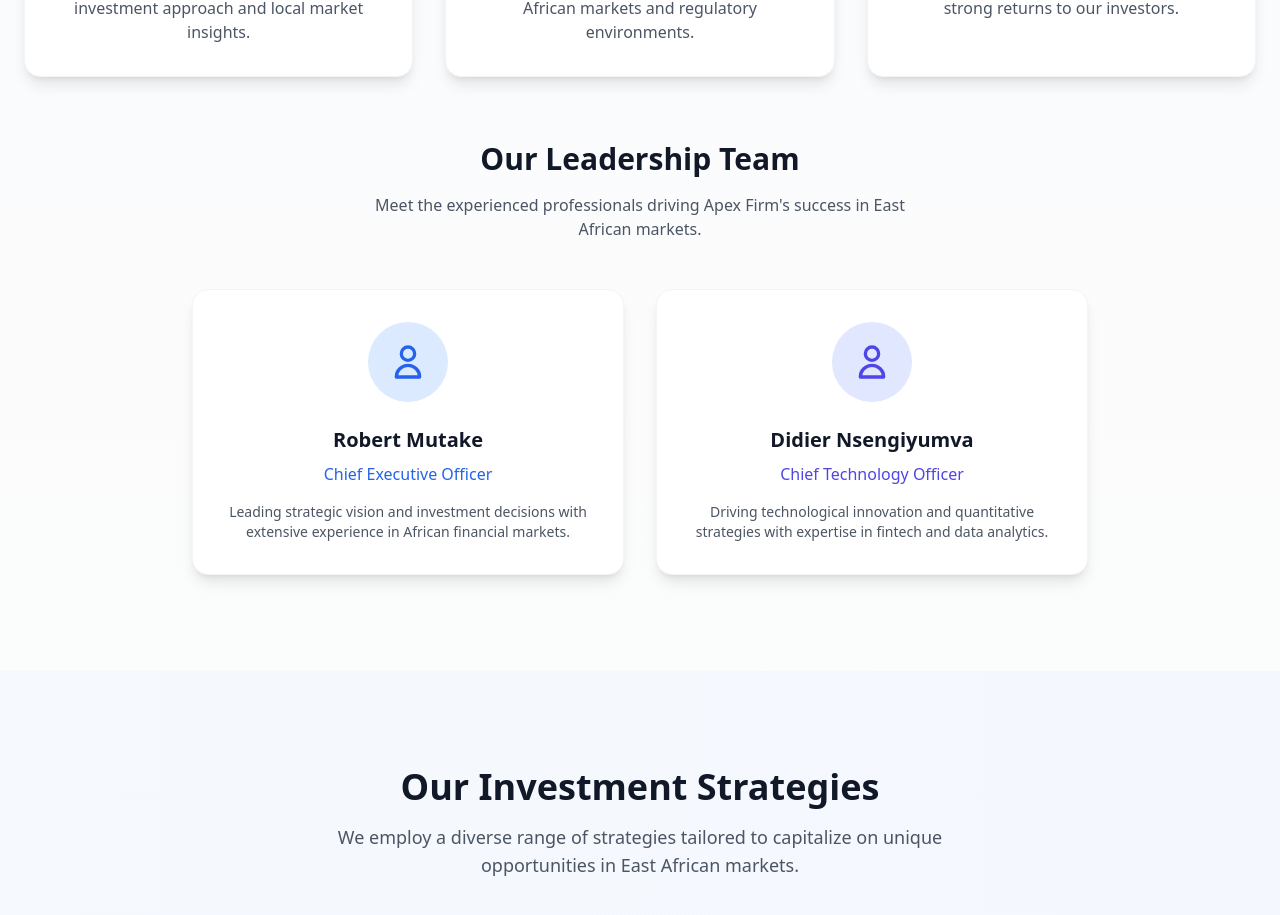
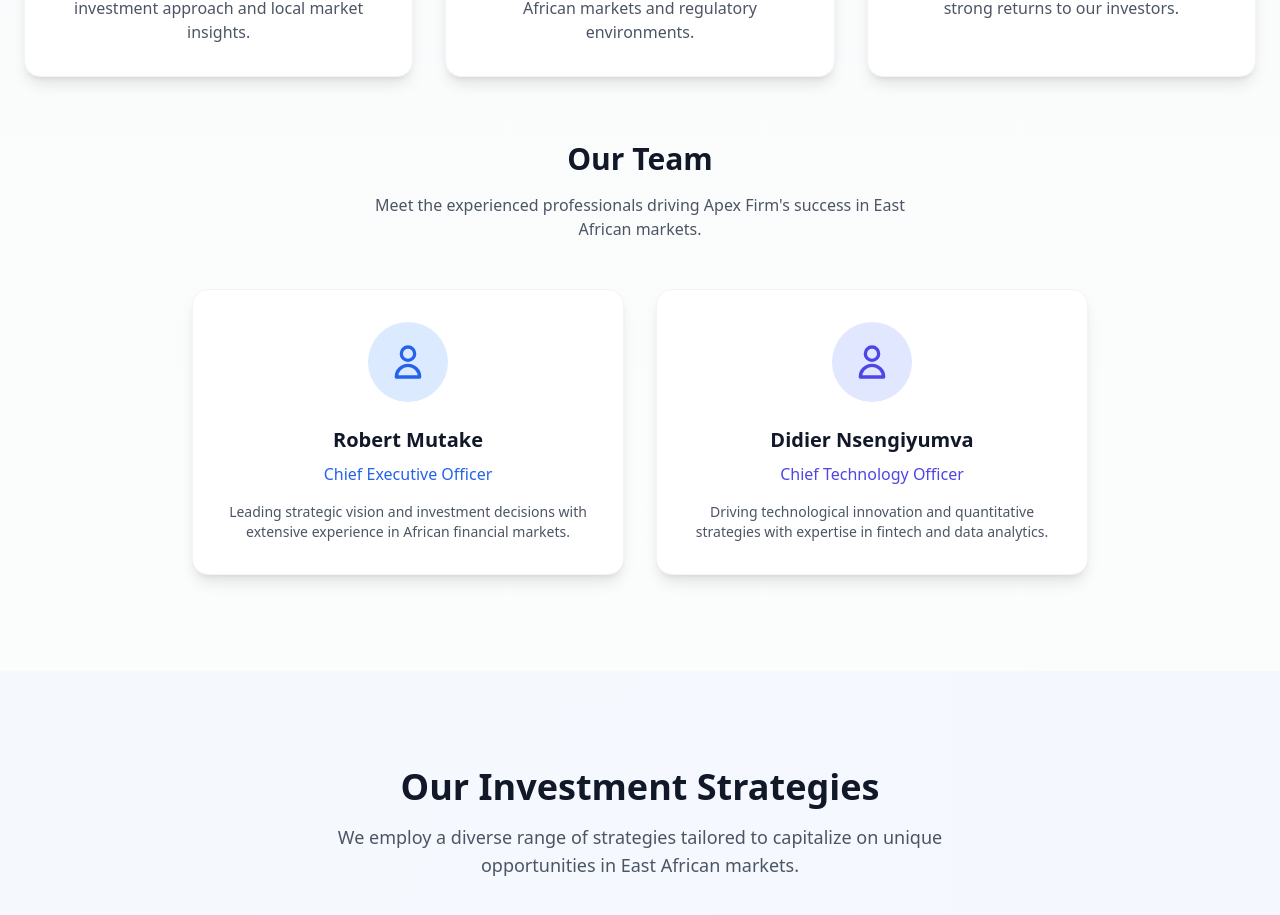
Before and after one commit to didierdrin/apex-firm, a React (Create React App) app: page / in a window 1280 px wide. Shown: the part 1238-2153 px from the top of the page. Built offline with nearby package versions, Linux system fonts and the light colour scheme.

Commit message:
Latest updates 1110

```diff
--- a/src/ApexFirmLandingPage.jsx
+++ b/src/ApexFirmLandingPage.jsx
@@ -178,7 +178,7 @@ const ApexFirmLandingPage = () => {
                     {/* Team Section */}
                     <div className="mt-16">
                         <div className="text-center mb-12">
-                            <h3 className="text-2xl md:text-3xl font-bold text-gray-900 mb-4">Our Leadership Team</h3>
+                            <h3 className="text-2xl md:text-3xl font-bold text-gray-900 mb-4">Our Team</h3>
                             <p className="text-gray-600 max-w-xl mx-auto">
                                 Meet the experienced professionals driving Apex Firm's success in East African markets.
                             </p>
```
